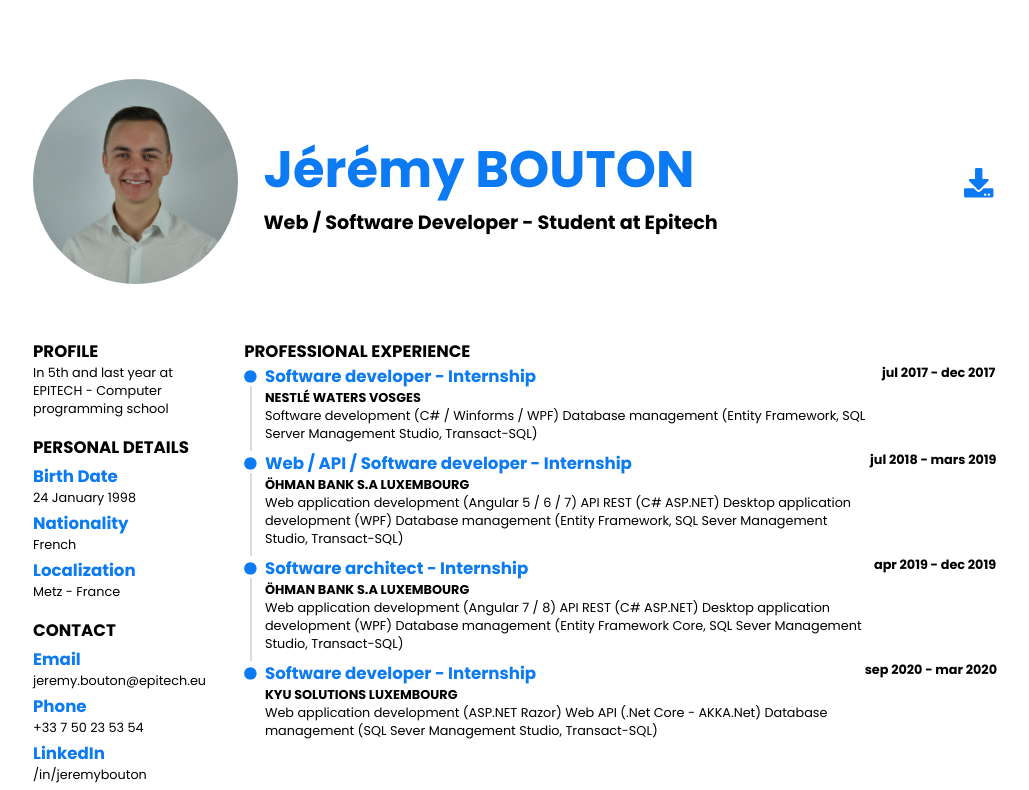
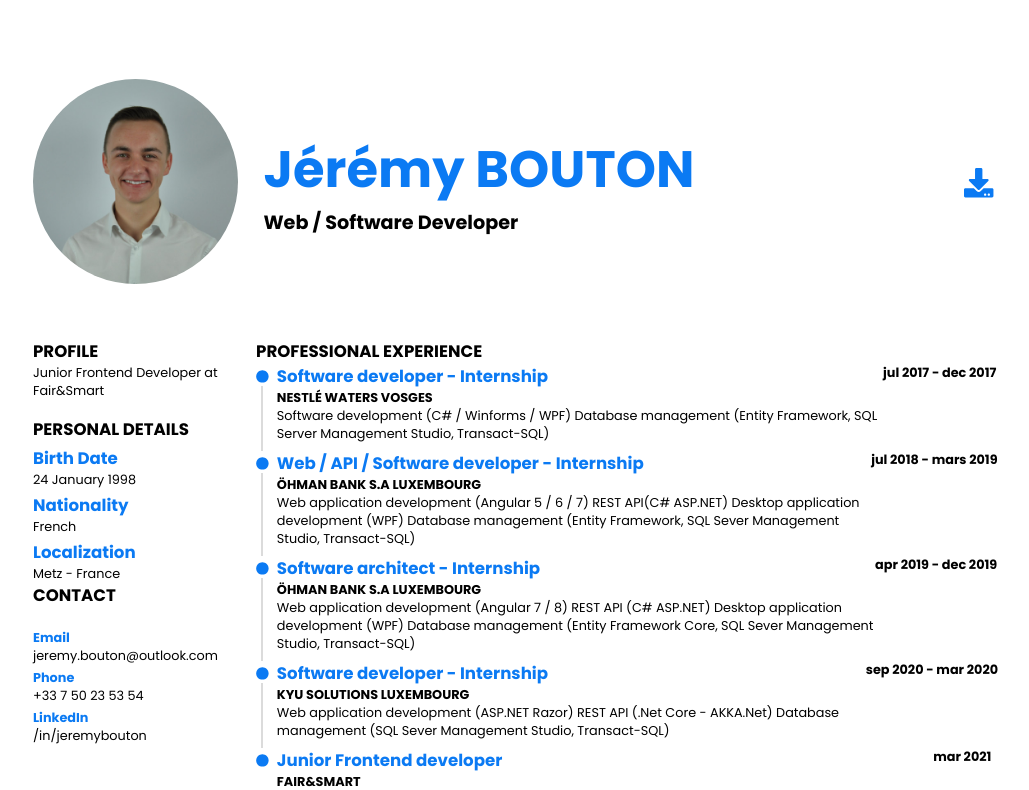
Before and after one commit to JakaRanga/online-resume, an Angular app: page / in a window 1280 px wide. Shown: the top 790 px of the page, without its empty margins (95-1124 px from the left). Built offline with nearby package versions, Linux system fonts and the light colour scheme.

Commit message:
Contact block, contact clickable, updated informations

```diff
--- a/src/app/app.module.ts
+++ b/src/app/app.module.ts
@@ -10,6 +10,7 @@ import { SkillBlockComponent } from './skill-block/skill-block.component';
 import { ResumeLoaderService } from './resume-loader/resume-loader.service';
 import { ExperienceBlockComponent } from './experience-block/experience-block.component';
 import { LanguageBlockComponent } from './language-block/language-block.component';
+import { ContactBlockComponent } from './contact-block/contact-block.component';
 
 @NgModule({
   declarations: [
@@ -17,7 +18,8 @@ import { LanguageBlockComponent } from './language-block/language-block.componen
     ResumeEnComponent,
     SkillBlockComponent,
     ExperienceBlockComponent,
-    LanguageBlockComponent
+    LanguageBlockComponent,
+    ContactBlockComponent
   ],
   imports: [
     BrowserModule,
--- /dev/null
+++ b/src/app/contact-block/contact-block.component.html
@@ -0,0 +1,25 @@
+<div class="ro-cp-contacts">
+    <div class="ro-flex-column" *ngFor="let contact of contacts">
+        <label class="ro-cp-contacts-label ro-margin-top-sm">{{ contact.name }}</label>
+        <div [ngSwitch]="contact.type">
+
+            <ng-container *ngSwitchCase="'email'">
+                <a [href]="'mailto:' + contact.value">{{ contact.value }}</a>
+            </ng-container>
+
+            <ng-container *ngSwitchCase="'tel'">
+                <a [href]="'tel:' + contact.value">{{ contact.value }}</a>
+            </ng-container>
+
+            <ng-container *ngSwitchCase="'web'">
+                <a [href]="contact.value">{{ contact.value }}</a>
+            </ng-container>
+
+            <ng-container *ngSwitchCase="'linkedin'">
+                <a [href]="'https://www.linkedin.com' + contact.value">{{ contact.value }}</a>
+            </ng-container>
+
+        </div>
+
+    </div>
+</div>
--- /dev/null
+++ b/src/app/contact-block/contact-block.component.scss
@@ -0,0 +1,15 @@
+.ro-cp-contacts {
+    margin-top: 1.3125vw;
+
+    .ro-cp-contacts-label {
+        color: var(--ro-text-secondary);
+        font-weight: bold;
+    }
+}
+
+a {
+    color: inherit;
+    &:hover {
+        cursor: pointer;
+    }
+}
--- /dev/null
+++ b/src/app/contact-block/contact-block.component.ts
@@ -0,0 +1,18 @@
+import { Component, Input, OnInit } from '@angular/core';
+import { Contact } from '../resume-loader/resume-loader.service';
+
+@Component({
+  selector: 'ro-contact-block',
+  templateUrl: './contact-block.component.html',
+  styleUrls: ['./contact-block.component.scss']
+})
+export class ContactBlockComponent implements OnInit {
+
+  @Input() contacts: Contact[]
+
+  constructor() { }
+
+  ngOnInit(): void {
+  }
+
+}
--- a/src/app/resume-en/resume-en.component.html
+++ b/src/app/resume-en/resume-en.component.html
@@ -19,11 +19,11 @@
             </div>
 
             <div class="ro-cp-download-btn">
+
                 <a (click)="printAsPdf('resume-en')">
+                    <fa-icon [icon]="faDownload" class="ro-text-secondary"></fa-icon>
+                </a>
 
-                    <fa-icon [icon]="faDownload" class="ro-text-secondary"></fa-icon>
-
-                </a>
             </div>
 
         </div>
@@ -53,10 +53,7 @@
                 <div class="ro-cp-contacts ro-flex-column">
                     <label>CONTACT</label>
 
-                    <div class="ro-flex-column" *ngFor="let contact of resumeData.contacts">
-                        <label class="ro-cp-contacts-label ro-margin-top-sm">{{ contact.name }}</label>
-                        <div>{{ contact.value }}</div>
-                    </div>
+                    <ro-contact-block [contacts]="resumeData.contacts"></ro-contact-block>
 
                 </div>
 
--- a/src/app/resume-en/resume-en.component.scss
+++ b/src/app/resume-en/resume-en.component.scss
@@ -39,6 +39,9 @@ label {
 .ro-cp-download-btn {
     fa-icon {
         font-size: 2.3vw;
+        &:hover {
+            cursor: pointer;
+        }
     }
 
     @media print {
@@ -57,15 +60,6 @@ label {
             font-weight: bold;
         }
     }
-
-    .ro-cp-contacts {
-        margin-top: 1.3125vw;
-
-        .ro-cp-contacts-label {
-            color: var(--ro-text-secondary);
-            font-weight: bold;
-        }
-    }
 }
 
 .ro-cp-right-panel {
--- a/src/app/resume-loader/resume-loader.service.ts
+++ b/src/app/resume-loader/resume-loader.service.ts
@@ -27,7 +27,8 @@ export interface Profile {
 export interface Contact {
 
   name: string,
-  value: string
+  value: string,
+  type: 'tel' | 'email' | 'web' | 'linkedin'
 
 }
 
--- a/src/assets/resume-information.json
+++ b/src/assets/resume-information.json
@@ -1,8 +1,8 @@
 {
     "profile": {
         "name": "Jérémy BOUTON",
-        "title": "Web / Software Developer - Student at Epitech",
-        "catchphrase": "In 5th and last year at EPITECH - Computer programming school",
+        "title": "Web / Software Developer",
+        "catchphrase": "Junior Frontend Developer at Fair&Smart",
         "birthdate": "24 January 1998",
         "nationality": "French",
         "localisation": "Metz - France"
@@ -10,15 +10,18 @@
     "contacts": [
         {
             "name": "Email",
-            "value": "jeremy.bouton@epitech.eu"
+            "value": "jeremy.bouton@outlook.com",
+            "type": "email"
         },
         {
             "name": "Phone",
-            "value": "+33 7 50 23 53 54"
+            "value": "+33 7 50 23 53 54",
+            "type": "tel"
         },
         {
             "name": "LinkedIn",
-            "value": "/in/jeremybouton"
+            "value": "/in/jeremybouton",
+            "type": "linkedin"
         }
     ],
     "experiences": [
@@ -31,20 +34,26 @@
         {
             "title": "Web / API / Software developer - Internship",
             "subtitle": "öhman bank s.a luxembourg",
-            "description": "Web application development (Angular 5 / 6 / 7)\nAPI REST (C# ASP.NET)\nDesktop application development (WPF)\nDatabase management\n(Entity Framework, SQL Sever Management Studio, Transact-SQL)",
+            "description": "Web application development (Angular 5 / 6 / 7)\nREST API(C# ASP.NET)\nDesktop application development (WPF)\nDatabase management\n(Entity Framework, SQL Sever Management Studio, Transact-SQL)",
             "date": "jul 2018 - mars 2019"
         },
         {
             "title": "Software architect - Internship",
             "subtitle": "öhman bank s.a luxembourg",
-            "description": "Web application development (Angular 7 / 8)\nAPI REST (C# ASP.NET)\nDesktop application development (WPF)\nDatabase management\n(Entity Framework Core, SQL Sever Management Studio, Transact-SQL)",
+            "description": "Web application development (Angular 7 / 8)\nREST API (C# ASP.NET)\nDesktop application development (WPF)\nDatabase management\n(Entity Framework Core, SQL Sever Management Studio, Transact-SQL)",
             "date": "apr 2019 - dec 2019"
         },
         {
             "title": "Software developer - Internship",
             "subtitle": "kyu solutions luxembourg",
-            "description": "Web application development (ASP.NET Razor)\nWeb API (.Net Core - AKKA.Net)\nDatabase management (SQL Sever Management Studio, Transact-SQL)",
+            "description": "Web application development (ASP.NET Razor)\nREST API (.Net Core - AKKA.Net)\nDatabase management (SQL Sever Management Studio, Transact-SQL)",
             "date": "sep 2020 - mar 2020"
+        },
+        {
+            "title": "Junior Frontend developer",
+            "subtitle": "Fair&Smart",
+            "description": "Web application development (Angular 11)\nREST API (Typescript, Express)\nMobile application development(Ionic)\n",
+            "date": "mar 2021"
         }
     ],
     "educations": [
@@ -66,11 +75,11 @@
     ],
     "skills": [
         {
-            "name": "C#",
+            "name": "Angular",
             "knowledge": 100
         },
         {
-            "name": "Angular",
+            "name": "C#",
             "knowledge": 100
         },
         {
```
Also changed, not shown: 1 other file (tests, documents, lock files or other folders).
